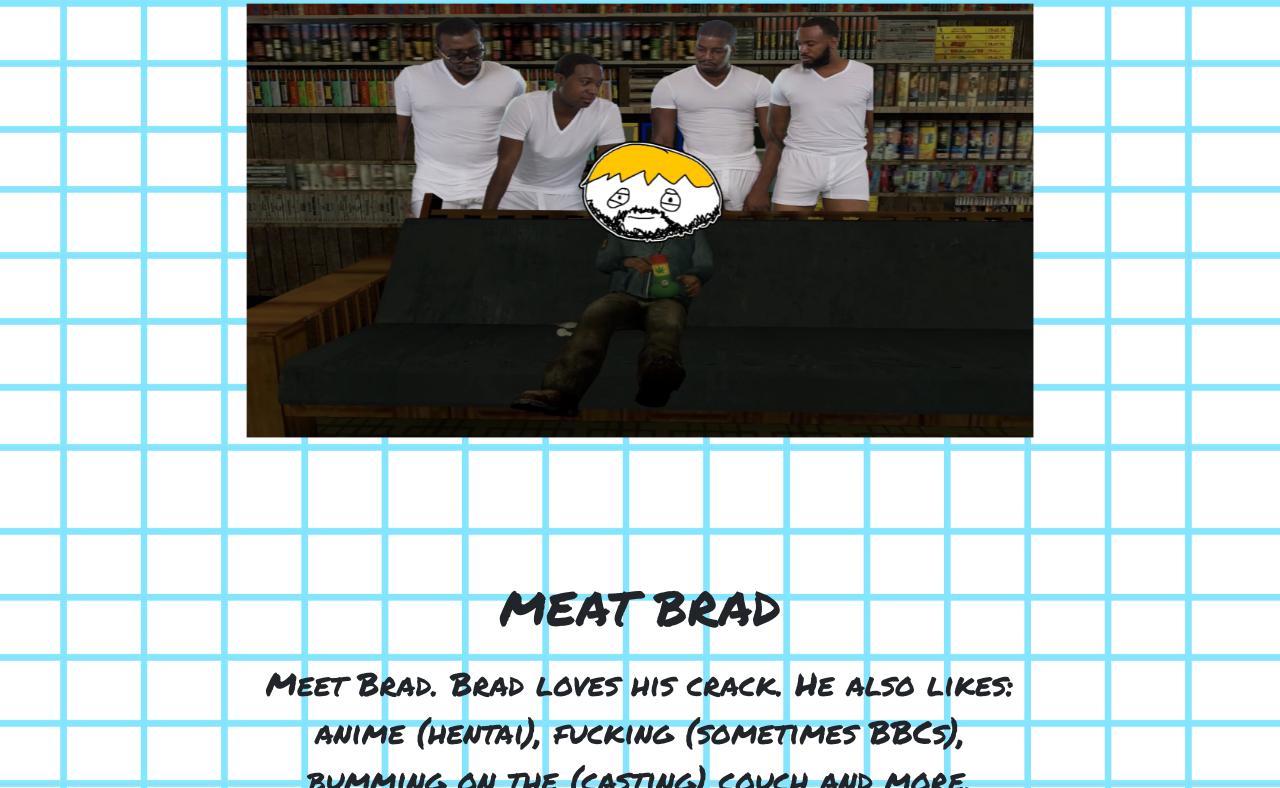
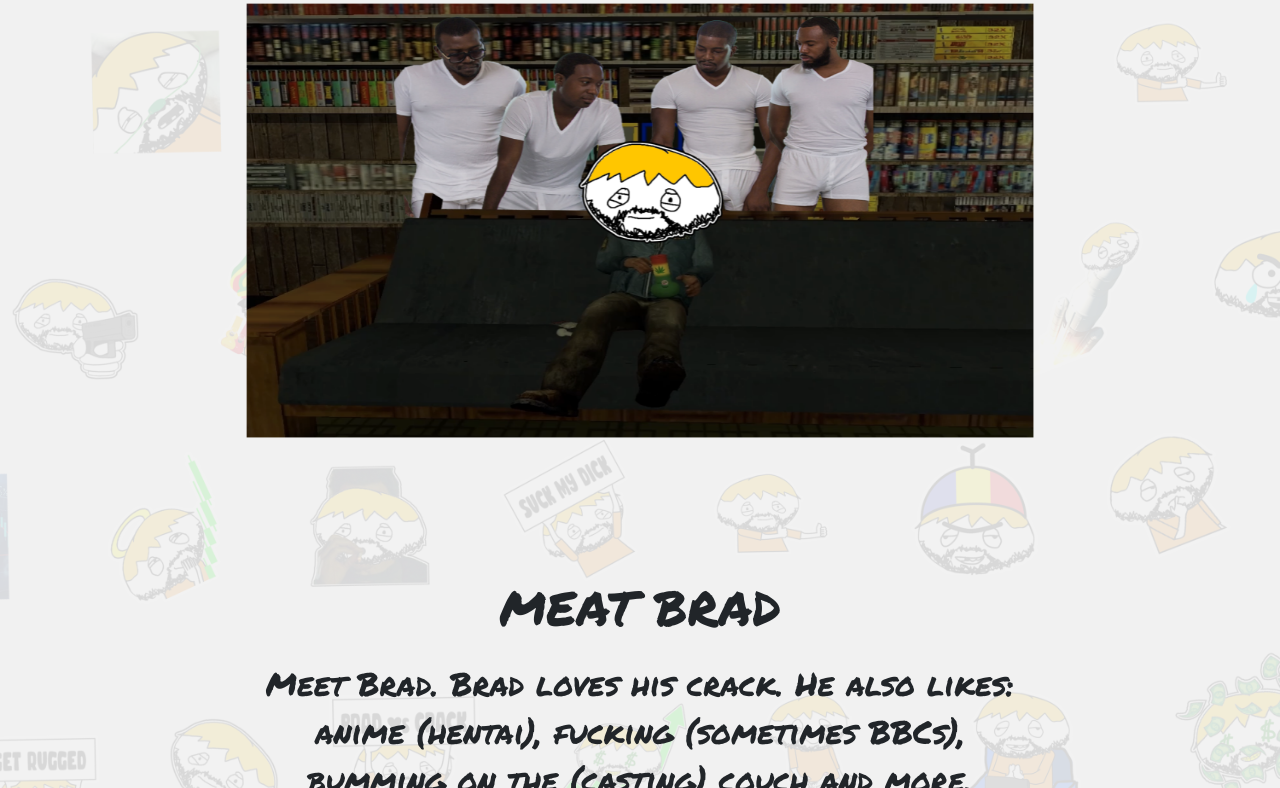
Before and after one commit to bradc0in-p3n1s/bradc0in-p3n1s.github.io, a plain HTML site: page index.html in a window 1280 px wide. Shown: the part 234-1022 px from the top of the page. Drawn offline with nearby package versions, Linux system fonts and the light colour scheme.

Commit message:
Add files via upload

```diff
--- a/static/style.css
+++ b/static/style.css
@@ -3,7 +3,7 @@
 
 body {
     font-family: 'Permanent Marker', sans-serif;
-    background-image: url('BLUE STRIPES.png');
+    background-image: url('sticker-collage.png');
     background-size: contain;
 }
 
```
Also changed, not shown: static/sticker-collage.png (added).
